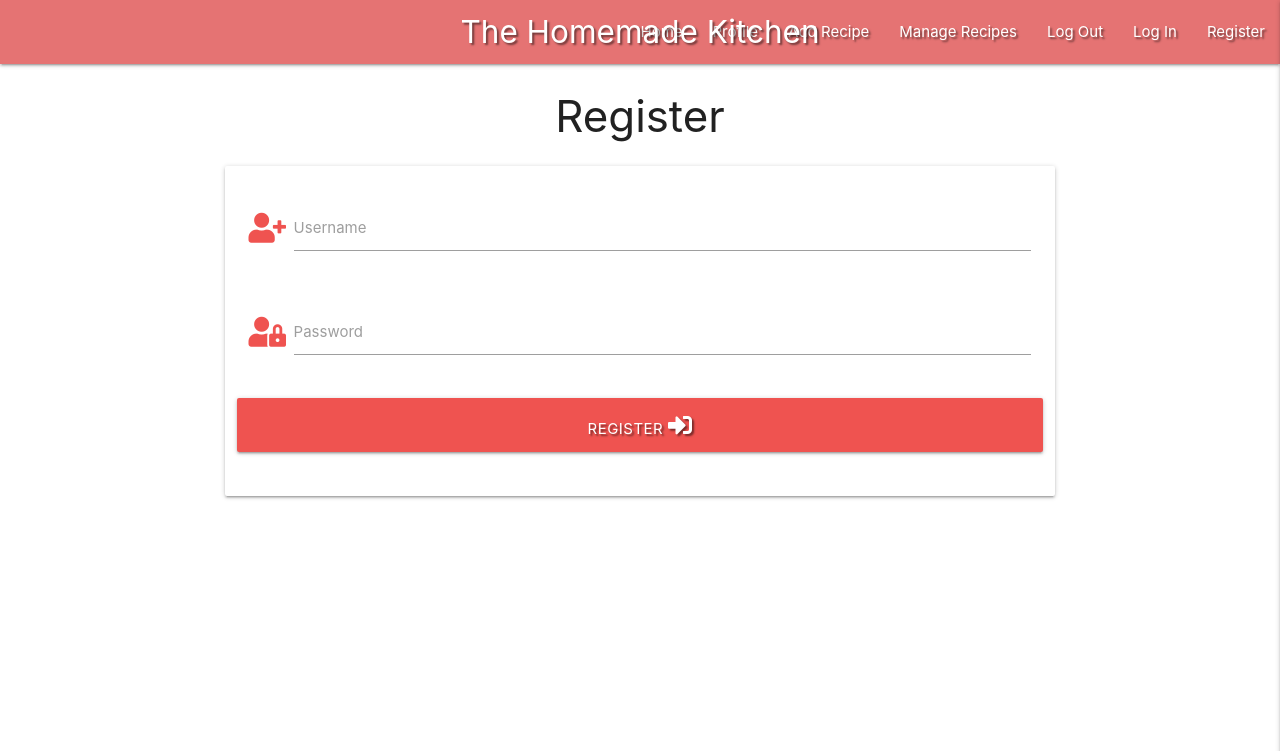
After one commit to maialenz/CookBook, a Flask app: page /register in a window 1280 px wide. The commit adds this page. Shown: the top 751 px of the page. Run offline with Flask 2, Linux system fonts and the light colour scheme; some libraries are stand-ins or nearby versions; some web fonts are replaced.

Commit message:
Add register template

```diff
--- a/app.py
+++ b/app.py
@@ -4,6 +4,7 @@ from flask import (
     redirect, request, session, url_for)
 from flask_pymongo import PyMongo
 from bson.objectid import ObjectId
+from werkzeug.security import generate_password_hash, check_password_hash
 if os.path.exists("env.py"):
     import env
 
@@ -24,6 +25,11 @@ def get_recipes():
     return render_template("recipes.html", recipes=recipes)
 
 
+@app.route("/register", methods=["GET", "POST"])
+def register():
+    return render_template("register.html")
+
+
 if __name__ == "__main__":
     app.run(host=os.environ.get("IP"),
             port=int(os.environ.get("PORT")),
--- a/templates/base.html
+++ b/templates/base.html
@@ -44,7 +44,7 @@
                     <li><a href="#">Manage Recipes</a></li>
                     <li><a href="#">Log Out</a></li>
                     <li><a href="#">Log In</a></li>
-                    <li><a href="#">Sign Up</a></li>
+                    <li><a href="{{ url_for('register') }}">Register</a></li>
 
                 </ul>
             </div>
@@ -59,7 +59,7 @@
             <li><a href="#">Manage Recipes</a></li>
             <li><a href="#">Log Out</a></li>
             <li><a href="#">Log In</a></li>
-            <li><a href="#">Sign Up</a></li>
+            <li><a href="{{ url_for('register') }}">Register</a></li>
         </ul>
 
     </header>
--- /dev/null
+++ b/templates/register.html
@@ -0,0 +1,38 @@
+{% extends "base.html" %}
+{% block content %}
+
+<h3 class="center-align">Register</h3>
+
+<div class="row">
+    <form class="col s12 m8 offset-m2" method="POST" action="{{ url_for('register') }}">
+        <div class="card-panel">
+
+            <!--Username field-->
+            <div class="row">
+                <div class="input-field col s12">
+                    <i class="fas fa-user-plus prefix red-text text-lighten-1"></i>
+                    <input id="username" name="username" type="text" class="validate">
+                    <label for="username">Username</label>
+                </div>
+            </div>
+
+            <!--password field-->
+            <div class="row">
+                <div class="input-field col s12">
+                    <i class="fas fa-user-lock prefix red-text text-lighten-1"></i>
+                    <input id="password" name="password" type="password" class="validate">
+                    <label for="password">Password</label>
+                </div>
+            </div>
+
+            <!--register button-->
+            <div class="row">
+                <button type="submit" class="col s12 btn-large red lighten-1 text-shadow">
+                    Register <i class="fas fa-sign-in-alt"></i>
+                </button>
+            </div>
+        </div>
+    </form>
+</div>
+
+{% endblock %}
```
Also changed, not shown: templates/index.html (deleted, +0 -14 lines).
